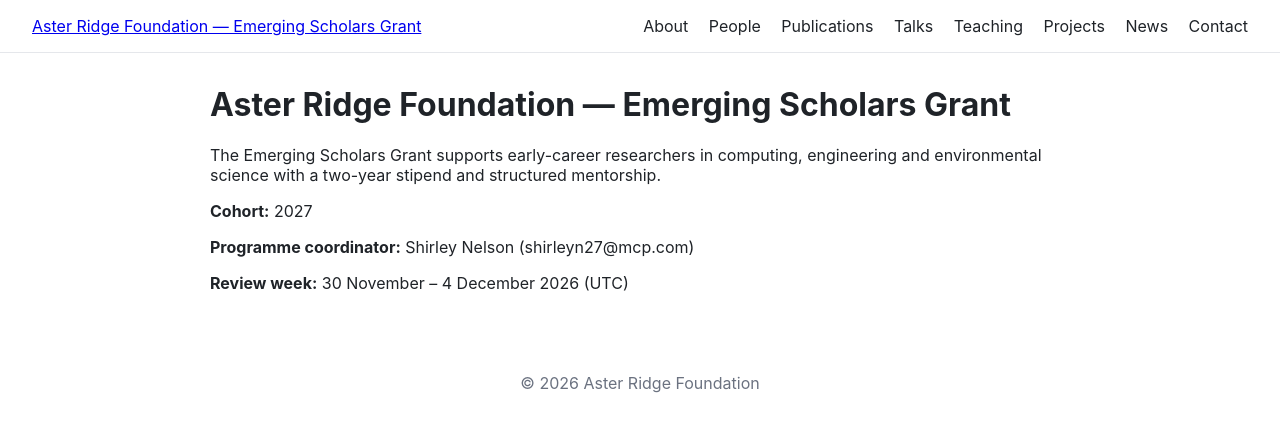
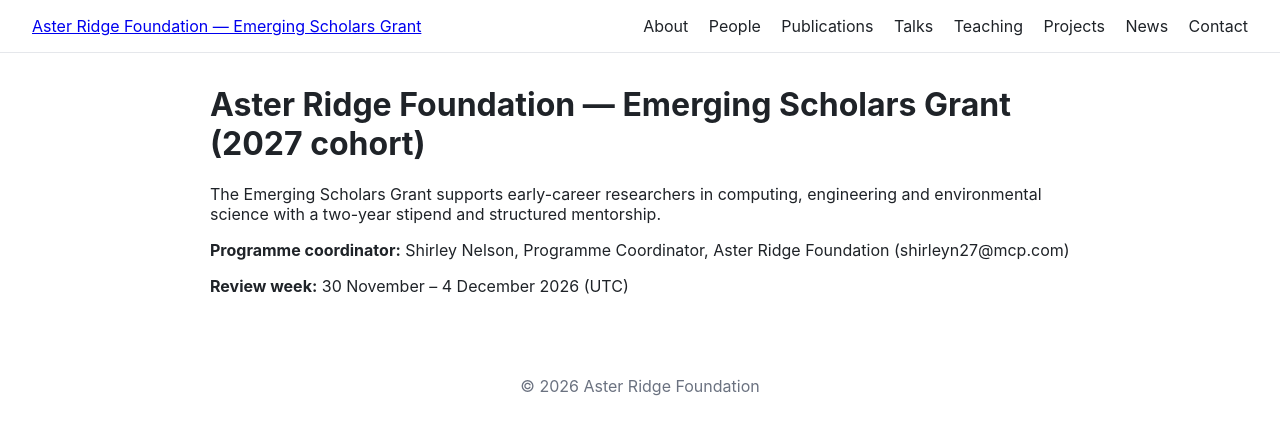
Before and after one commit to komal74784391-netizen/aster-ridge-emerging-scholars-grant-site, a Jekyll site: the page built from index.md, in a window 1280 px wide. Shown: the top 435 px of the page. Built offline with Jekyll 4.4.1, drawn with Linux system fonts in a browser that asks for light colours.

Commit message:
Refresh programme overview

```diff
--- a/index.md
+++ b/index.md
@@ -2,12 +2,10 @@
 layout: default
 title: "Home"
 ---
-# Aster Ridge Foundation — Emerging Scholars Grant
+# Aster Ridge Foundation — Emerging Scholars Grant (2027 cohort)
 
 The Emerging Scholars Grant supports early-career researchers in computing, engineering and environmental science with a two-year stipend and structured mentorship.
 
-**Cohort:** 2027
-
-**Programme coordinator:** Shirley Nelson (shirleyn27@mcp.com)
+**Programme coordinator:** Shirley Nelson, Programme Coordinator, Aster Ridge Foundation (shirleyn27@mcp.com)
 
 **Review week:** 30 November – 4 December 2026 (UTC)
```
Also changed, not shown: _pages/about.md (+2 -2 lines).
